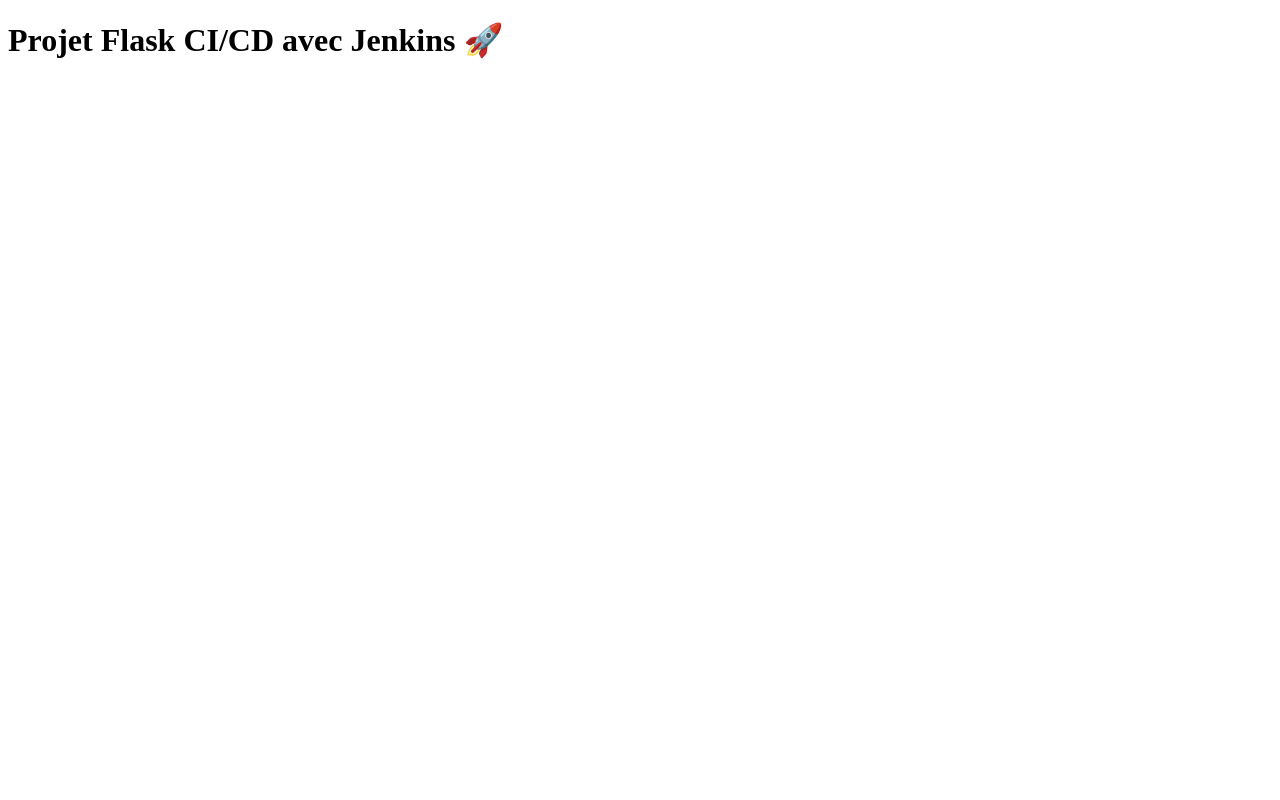
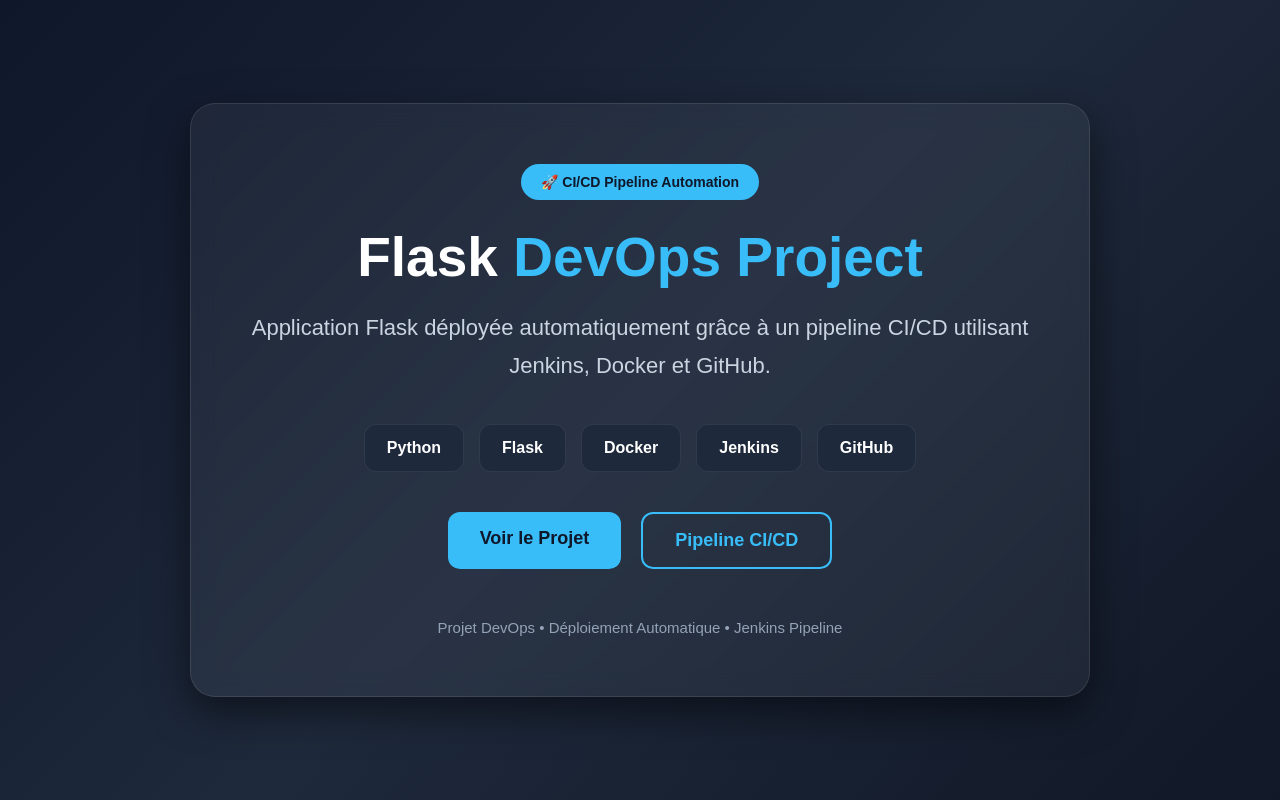
Before and after one commit to julesy19/Projet-Jenkins, a Flask app: page / in a window 1280 px wide. Run offline with Flask 3, Linux system fonts and the light colour scheme.

Commit message:
Modif index

```diff
--- a/templates/index.html
+++ b/templates/index.html
@@ -1,9 +1,193 @@
 <!DOCTYPE html>
-<html>
+<html lang="fr">
+
 <head>
-    <title>Flask CI/CD</title>
+    <meta charset="UTF-8">
+    <meta name="viewport" content="width=device-width, initial-scale=1.0">
+
+    <title>Projet CI/CD DevOps</title>
+
+    <style>
+        *{
+            margin:0;
+            padding:0;
+            box-sizing:border-box;
+        }
+
+        body{
+            font-family: Arial, Helvetica, sans-serif;
+            background: linear-gradient(135deg, #0f172a, #1e293b, #111827);
+            min-height:100vh;
+            display:flex;
+            justify-content:center;
+            align-items:center;
+            color:white;
+        }
+
+        .container{
+            width:90%;
+            max-width:900px;
+            background: rgba(255,255,255,0.05);
+            backdrop-filter: blur(12px);
+            border:1px solid rgba(255,255,255,0.1);
+            border-radius:25px;
+            padding:60px;
+            box-shadow:0 15px 40px rgba(0,0,0,0.5);
+            text-align:center;
+        }
+
+        .badge{
+            display:inline-block;
+            padding:10px 20px;
+            background:#38bdf8;
+            color:#0f172a;
+            border-radius:50px;
+            font-weight:bold;
+            margin-bottom:25px;
+            font-size:14px;
+        }
+
+        h1{
+            font-size:55px;
+            margin-bottom:20px;
+            color:#ffffff;
+        }
+
+        .highlight{
+            color:#38bdf8;
+        }
+
+        p{
+            font-size:22px;
+            line-height:1.7;
+            color:#cbd5e1;
+            margin-bottom:40px;
+        }
+
+        .tech-stack{
+            display:flex;
+            justify-content:center;
+            gap:15px;
+            flex-wrap:wrap;
+            margin-bottom:40px;
+        }
+
+        .tech{
+            background:#1e293b;
+            padding:14px 22px;
+            border-radius:12px;
+            border:1px solid rgba(255,255,255,0.08);
+            transition:0.3s;
+            font-weight:bold;
+        }
+
+        .tech:hover{
+            transform:translateY(-5px);
+            background:#38bdf8;
+            color:#0f172a;
+        }
+
+        .buttons{
+            display:flex;
+            justify-content:center;
+            gap:20px;
+            flex-wrap:wrap;
+        }
+
+        .btn{
+            text-decoration:none;
+            padding:16px 32px;
+            border-radius:12px;
+            font-size:18px;
+            font-weight:bold;
+            transition:0.3s;
+        }
+
+        .btn-primary{
+            background:#38bdf8;
+            color:#0f172a;
+        }
+
+        .btn-primary:hover{
+            background:#0ea5e9;
+            transform:scale(1.05);
+        }
+
+        .btn-secondary{
+            border:2px solid #38bdf8;
+            color:#38bdf8;
+        }
+
+        .btn-secondary:hover{
+            background:#38bdf8;
+            color:#0f172a;
+            transform:scale(1.05);
+        }
+
+        footer{
+            margin-top:50px;
+            color:#94a3b8;
+            font-size:15px;
+        }
+
+        @media(max-width:768px){
+
+            h1{
+                font-size:40px;
+            }
+
+            p{
+                font-size:18px;
+            }
+
+            .container{
+                padding:40px 25px;
+            }
+        }
+    </style>
 </head>
+
 <body>
-    <h1>Projet Flask CI/CD avec Jenkins 🚀</h1>
+
+    <div class="container">
+
+        <div class="badge">
+            🚀 CI/CD Pipeline Automation
+        </div>
+
+        <h1>
+            Flask <span class="highlight">DevOps Project</span>
+        </h1>
+
+        <p>
+            Application Flask déployée automatiquement grâce à un pipeline
+            CI/CD utilisant Jenkins, Docker et GitHub.
+        </p>
+
+        <div class="tech-stack">
+            <div class="tech">Python</div>
+            <div class="tech">Flask</div>
+            <div class="tech">Docker</div>
+            <div class="tech">Jenkins</div>
+            <div class="tech">GitHub</div>
+        </div>
+
+        <div class="buttons">
+            <a href="#" class="btn btn-primary">
+                Voir le Projet
+            </a>
+
+            <a href="#" class="btn btn-secondary">
+                Pipeline CI/CD
+            </a>
+        </div>
+
+        <footer>
+            Projet DevOps • Déploiement Automatique • Jenkins Pipeline
+        </footer>
+
+    </div>
+
 </body>
+
 </html>
```
